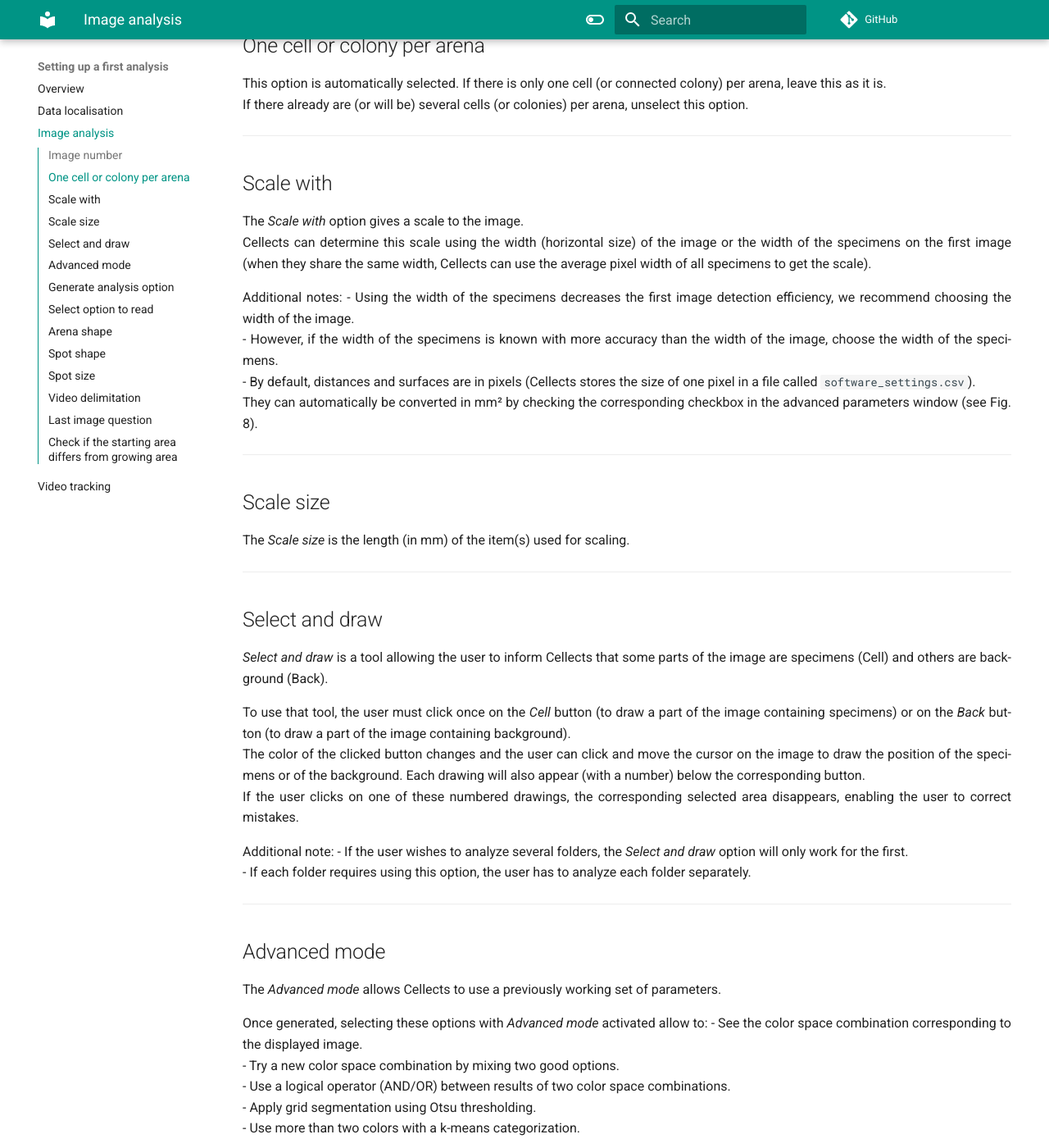
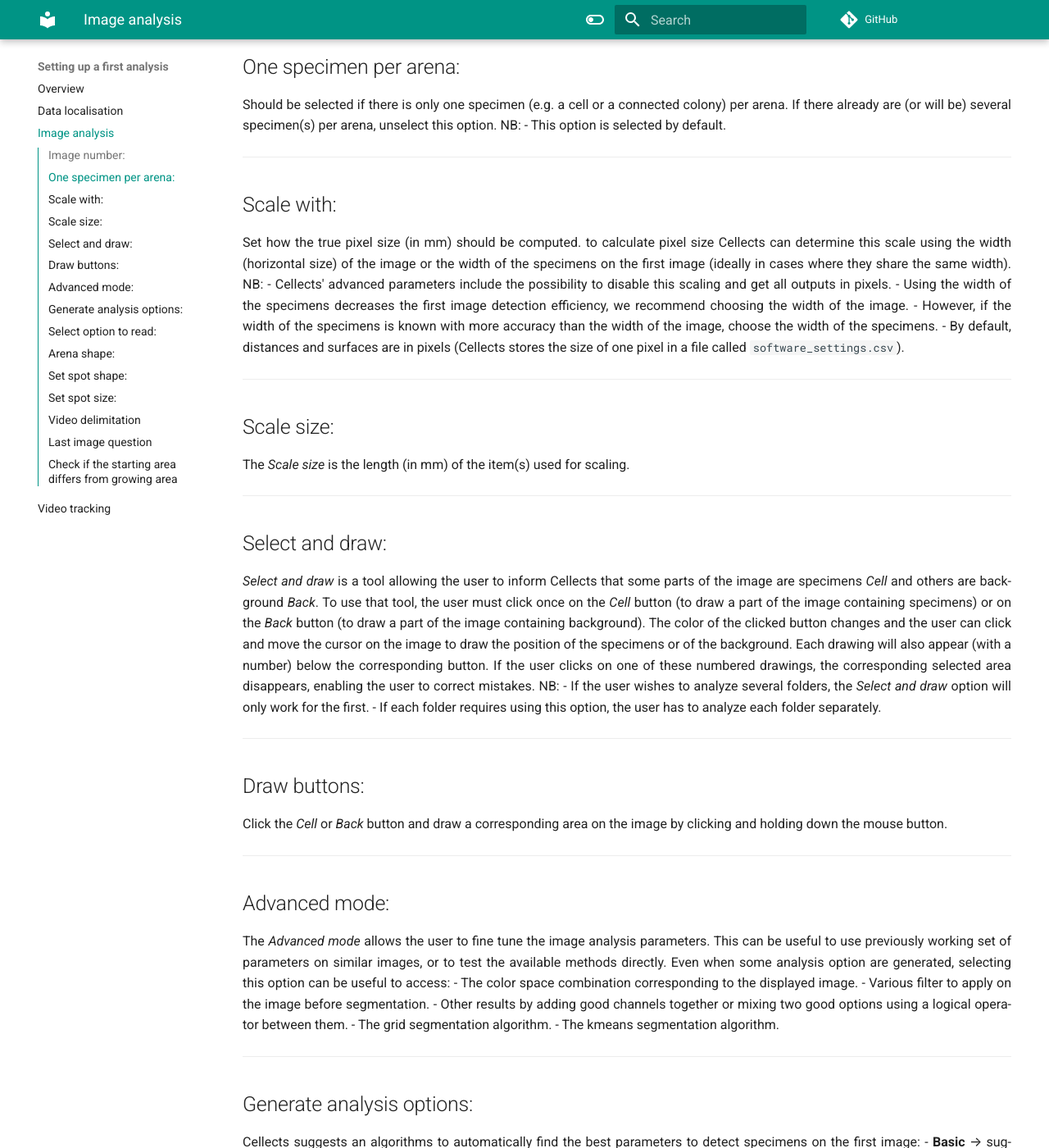
Before and after one commit to Aurele-B/Cellects, an MkDocs documentation site: the page built from doc/first-analysis/image-analysis.md, in a window 1280 px wide and 1400 px high, scrolled down 844 px. Shown: the whole window at 82% size. Built offline with MkDocs 1.6.1 and Material for MkDocs 9.7.7, drawn with Linux system fonts in a browser that asks for light colours; comment, search, counter and statistics services are not loaded; some of the changed text lies outside the part shown.

Commit message:
Refactor user manual and gui tooltips

```diff
--- a/doc/first-analysis/image-analysis.md
+++ b/doc/first-analysis/image-analysis.md
@@ -7,80 +7,113 @@
 
 ---
 
-## Image number
-Which image should be analyzed first? In most cases, it should be the first.
-Changing this number is only useful when cells are invisible on the first image
-(e.g. in the case of appearing colonies of bacteria).
-In that case, select an image showing visible cells in order to enable Cellects to find them.
+<!-- START_Image_number -->
+## Image number:
+Selects the image number to analyze. This number should only be changed when specimen(s) are
+invisible on the first image (e.g. in the case of appearing colonies of bacteria), never otherwise.
+When the specimen(s) are invisible, read more advanced images until some material can be detected.
+NB:
+- When the data is stored as images, this image number comes from the alphanumerical sorting of the
+original image labeling.
+
+<!-- END_Image_number -->
 
 ---
 
-## One cell or colony per arena
-This option is automatically selected. If there is only one cell (or connected colony) per arena, leave this as it is.
-If there already are (or will be) several cells (or colonies) per arena, unselect this option.
+<!-- START_several_blob_per_arena -->
+## One specimen per arena:
+Should be selected if there is only one specimen (e.g. a cell or a connected colony) per arena.   If
+there already are (or will be) several specimen(s) per arena, unselect this option.
+NB:
+- This option is selected by default.
+
+<!-- END_several_blob_per_arena -->
 
 ---
 
-## Scale with
-The *Scale with* option gives a scale to the image.
-Cellects can determine this scale using the width (horizontal size) of the image or the width of the specimens
-on the first image (when they share the same width, Cellects can use the average pixel width of all specimens to get the scale).
+<!-- START_Scale_with -->
+## Scale with:
+Set how the true pixel size (in mm) should be computed. to calculate pixel size  Cellects can
+determine this scale using the width (horizontal size) of the image or the width of the specimens on
+the first image (ideally in cases where they share the same width).
+NB:
+- Cellects' advanced parameters include the possibility to disable this scaling and get all outputs
+in pixels.
+- Using the width of the specimens decreases the first image detection efficiency, we recommend
+choosing the width of the image.
+- However, if the width of the specimens is known with more accuracy than the width of the image,
+choose the width of the specimens.
+- By default, distances and surfaces are in pixels (Cellects stores the size of one pixel in a file
+called `software_settings.csv`).
 
-Additional notes:
-- Using the width of the specimens decreases the first image detection efficiency, we recommend choosing the width of the image.
-- However, if the width of the specimens is known with more accuracy than the width of the image, choose the width of the specimens.
-- By default, distances and surfaces are in pixels (Cellects stores the size of one pixel in a file called `software_settings.csv`).
-  They can automatically be converted in mm² by checking the corresponding checkbox in the advanced parameters window (see Fig. 8).
+<!-- END_Scale_with -->
 
 ---
 
-## Scale size
+<!-- START_Scale_size -->
+## Scale size:
 The *Scale size* is the length (in mm) of the item(s) used for scaling.
+
+<!-- END_Scale_size -->
 
 ---
 
-## Select and draw
-*Select and draw* is a tool allowing the user to inform Cellects that some parts of the image are specimens (Cell)
-and others are background (Back).
+<!-- START_Select_and_draw -->
+## Select and draw:
+*Select and draw* is a tool allowing the user to inform Cellects that some parts of the image are
+specimens *Cell* and others are background *Back*. To use that tool, the user must click once on the
+*Cell* button (to draw a part of the image containing specimens) or  on the *Back* button (to draw a
+part of the image containing background). The color of the clicked button changes and the user can
+click and move the cursor on the image to draw the position  of the specimens or of the background.
+Each drawing will also appear (with a number) below the corresponding button. If the user clicks on
+one of these numbered drawings, the corresponding selected area disappears, enabling the user to
+correct mistakes.
+NB:
+- If the user wishes to analyze several folders, the *Select and draw* option will only work for the
+first.
+- If each folder requires using this option, the user has to analyze each folder separately.
 
-To use that tool, the user must click once on the *Cell* button (to draw a part of the image containing specimens) or
-on the *Back* button (to draw a part of the image containing background).
-The color of the clicked button changes and the user can click and move the cursor on the image to draw the position
-of the specimens or of the background. Each drawing will also appear (with a number) below the corresponding button.
-If the user clicks on one of these numbered drawings, the corresponding selected area disappears,
-enabling the user to correct mistakes.
-
-Additional note:
-- If the user wishes to analyze several folders, the *Select and draw* option will only work for the first.
-- If each folder requires using this option, the user has to analyze each folder separately.
+<!-- END_Select_and_draw -->
 
 ---
 
-## Advanced mode
-The *Advanced mode* allows Cellects to use a previously working set of parameters.
+<!-- START_Draw_buttons -->
+## Draw buttons:
+Click the *Cell* or *Back* button and draw a corresponding area on the image by clicking and holding
+down the mouse button.
 
-Once generated, selecting these options with *Advanced mode* activated allow to:
-- See the color space combination corresponding to the displayed image.
-- Try a new color space combination by mixing two good options.
-- Use a logical operator (AND/OR) between results of two color space combinations.
-- Apply grid segmentation using Otsu thresholding.
-- Use more than two colors with a k-means categorization.
-
-This option is powerful but should only be used by advanced users.
+<!-- END_Draw_buttons -->
 
 ---
 
-## Generate analysis option
-Cellects suggests two algorithms to automatically find the best parameters to detect specimens on the first image:
+<!-- START_Advanced_mode -->
+## Advanced mode:
+The *Advanced mode* allows the user to fine tune the image analysis parameters. This can be useful
+to use previously working set of parameters on similar images, or to test the available methods
+directly. Even when some analysis option are generated, selecting this option can be useful to
+access:
+- The color space combination corresponding to the displayed image.
+- Various filter to apply on the image before segmentation.
+- Other results by adding good channels together or mixing two good options using a logical operator
+between them.
+- The grid segmentation algorithm.
+- The kmeans segmentation algorithm.
 
-- **Quickly** → suggests options in a few minutes.
-- **Carefully** → browses more possibilities, takes longer.
+<!-- END_Advanced_mode -->
 
-Alternatively, the user can select *Advanced mode* to view or modify the parameters selected by Cellects.
+---
 
-Additional notes:
-- Clicking on *Quickly* or *Carefully* (or *Visualize*) will make an orange working message appear.
-- If the user already used Cellects, the advanced mode will be faster.
+<!-- START_Generate_analysis_options -->
+## Generate analysis options:
+Cellects suggests an algorithms to automatically find the best parameters to detect specimens on the
+first image:
+- **Basic** → suggests options in a few minutes.   Alternatively, the user can select *Advanced
+mode* to view or modify the parameters selected by Cellects.
+NB:
+- Clicking on *Basic* (or *Apply current config*) will provoke the display of a working message (in
+orange).
+
+<!-- END_Generate_analysis_options -->
 
 <figure>
   <img src="/static/UserManualFigure3.png" alt="Cellects image analysis window after analysis option generation" width="600">
@@ -89,36 +122,48 @@
 
 ---
 
-## Select option to read
-The drop-down menu on the left of *Select option to read* allows the user to visualize directly the result of
-the analysis corresponding to each option.
+<!-- START_Select_option_to_read -->
+## Select option to read:
+Select the option allowing the best segmentation. This dropdown menu appears after generating
+analysis options. Each available option allows the user to directly assess their quality.  For
+instance, if option 1 generate a message informing the user that this option detected 6 distinct
+spots in 6 arenas and these correspond to the user's expectations they should click the *Yes*
+button.  Otherwise, Cellects offers several ways to improve the analysis:
+- Setting the *arena shape*, the *spot shape*, or the *spot size*.
+- Drawing more specimens or background using *Select and draw*.
+- Tuning the advanced mode to set up other methods manually.
+-> Each of these options can then be tested using the *Apply current config* button.
+NB: Once the magenta/pink contours correspond to the right position of all cells and the right
+number of detected spots, the user can click the *Yes* button. After clicking, an orange working
+message appears, and Cellects automatically looks for the coordinates of the contour of each arena.
 
-For instance, in Fig. 3, the central image displays the result of option 1 and a message below informs the user that this option detected 6 distinct spots in 6 arenas.
-Since these two numbers are equal, there is only one specimen per arena, so the user should click the *Yes* button.
-
-Otherwise, the user can improve the analysis by setting the *arena shape*, the *spot shape*, or the *spot size*.
-The user can also draw more specimens or background using *Select and draw*, or use *Visualize* to set up manually a color space combination.
-
-Once the magenta/pink contours correspond to the right position of all cells and the right number of detected spots,
-the user can click the *Yes* button.
-
-After clicking, an orange working message appears, and Cellects automatically looks for the coordinates of the contour of each arena.
+<!-- END_Select_option_to_read -->
 
 ---
 
-## Arena shape
-Tells whether the specimen(s) can move in a circular or rectangular arena.
+<!-- START_Arena_shape -->
+## Arena shape:
+Specifies whether the specimen(s) can move in a circular or rectangular arena.
+
+<!-- END_Arena_shape -->
 
 ---
 
-## Spot shape
+<!-- START_Spot_shape -->
+## Set spot shape:
 Initial shape of the specimen(s) inside arena(s).
+
+<!-- END_Spot_shape -->
 
 ---
 
-## Spot size
-Initial horizontal size of the specimen(s).
+<!-- START_Spot_size -->
+## Set spot size:
+
+Initial horizontal size of the specimen(s) (in mm).
 If similar across all specimens, this can also be used as a scale.
+
+<!-- END_Spot_size -->
 
 ---
 
```
Also changed, not shown: _old_doc/UserManual.md (+9 -9 lines), doc/first-analysis/data-localisation.md (+72 -35 lines), doc/first-analysis/video-tracking.md (+1 -1 lines), doc/update_docs.py (added, +95 -0 lines), doc/static/UserManualFigure1.png, 5 other files.
